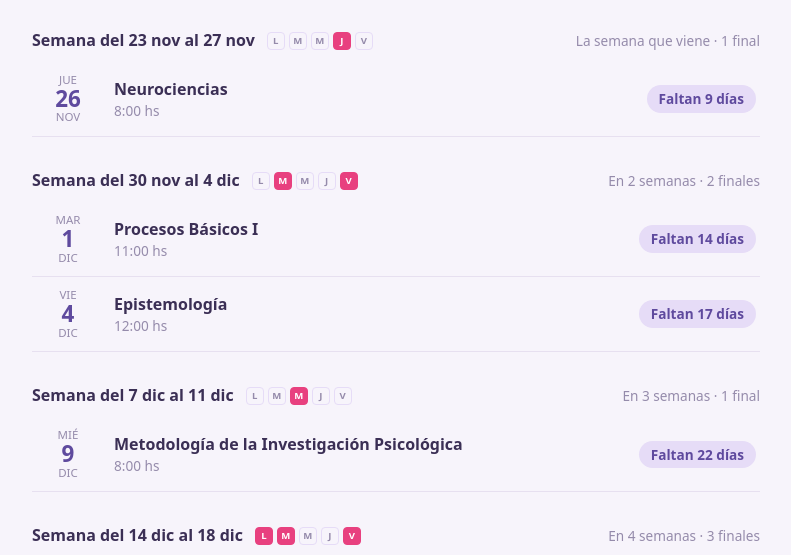
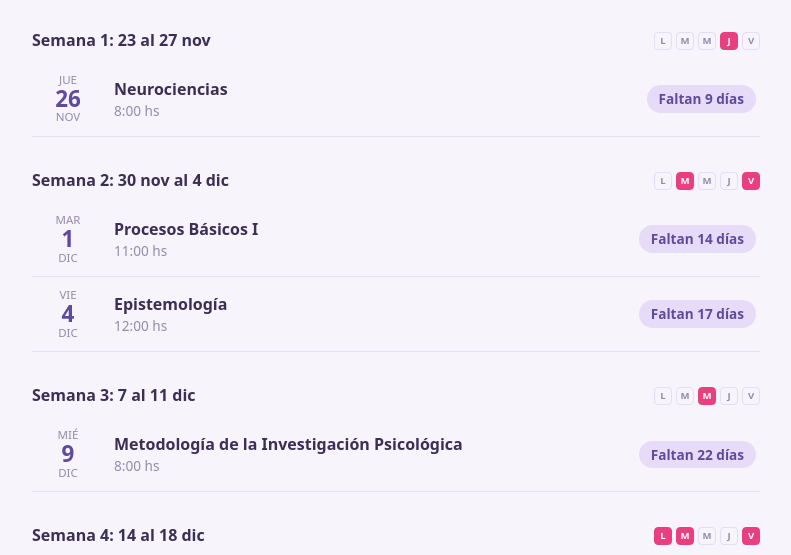
Before and after one commit to aveltri/cartelera-finales, a plain HTML site: page index.html in a window 1280 px wide. Shown: the part 221-776 px from the top of the page, without its empty margins (244-1035 px from the left). Drawn offline with Linux system fonts and the light colour scheme.

Commit message:
Semanas numeradas, cuadraditos a la derecha

```diff
--- a/index.html
+++ b/index.html
@@ -58,9 +58,8 @@
     flex-wrap: wrap;
     gap: 6px 12px;
   }
-  section.week h2 .tag { margin-left: auto; color: var(--muted); font-weight: 400; font-size: .85rem; }
 
-  .days { display: inline-flex; gap: 4px; }
+  .days { display: inline-flex; gap: 4px; margin-left: auto; }
   .days span {
     width: 18px; height: 18px;
     border-radius: 4px;
@@ -139,6 +138,8 @@ const DOW = ["dom", "lun", "mar", "mié", "jue", "vie", "sáb"];
 const MON = ["ene", "feb", "mar", "abr", "may", "jun", "jul", "ago", "sep", "oct", "nov", "dic"];
 const WEEKDAY_LETTERS = ["L", "M", "M", "J", "V"];
 const MS_DAY = 86400000;
+// Lunes de la "semana 1" del período de finales.
+const PERIOD_START = "2026-11-23";
 
 // Fecha de hoy en Argentina, como "días desde epoch".
 function todayAR() {
@@ -149,6 +150,14 @@ function dayNum(iso) { return Math.round(Date.parse(iso + "T00:00:00Z") / MS_DAY
 function fromDayNum(n) { return new Date(n * MS_DAY); }
 function mondayOf(n) { const dow = fromDayNum(n).getUTCDay(); return n - ((dow + 6) % 7); }
 function fmt(n) { const d = fromDayNum(n); return `${d.getUTCDate()} ${MON[d.getUTCMonth()]}`; }
+
+// "23 al 27 nov" o "30 nov al 4 dic"
+function rangeLabel(m) {
+  const a = fromDayNum(m), b = fromDayNum(m + 4);
+  return a.getUTCMonth() === b.getUTCMonth()
+    ? `${a.getUTCDate()} al ${fmt(m + 4)}`
+    : `${fmt(m)} al ${fmt(m + 4)}`;
+}
 
 function leftLabel(diff) {
   if (diff === 0) return { text: "¡Hoy!", cls: "today" };
@@ -190,17 +199,16 @@ function render() {
 
   const container = document.getElementById("weeks");
   container.innerHTML = "";
-  const thisMonday = mondayOf(today);
+  const firstMonday = mondayOf(dayNum(PERIOD_START));
   for (const [m, list] of weeks) {
-    const wDiff = Math.round((m - thisMonday) / 7);
-    const tag = wDiff === 0 ? "Esta semana" : wDiff === 1 ? "La semana que viene" : `En ${wDiff} semanas`;
+    const weekNo = Math.round((m - firstMonday) / 7) + 1;
     const examDays = new Set(list.map(e => e.day - m));
     const squares = WEEKDAY_LETTERS
       .map((letter, i) => `<span class="${examDays.has(i) ? "on" : ""}" title="${DOW[(i + 1) % 7]} ${fmt(m + i)}">${letter}</span>`)
       .join("");
     const sec = document.createElement("section");
     sec.className = "week";
-    sec.innerHTML = `<h2>Semana del ${fmt(m)} al ${fmt(m + 4)} <span class="days">${squares}</span><span class="tag">${tag} · ${list.length} ${list.length === 1 ? "final" : "finales"}</span></h2><ul></ul>`;
+    sec.innerHTML = `<h2>Semana ${weekNo}: ${rangeLabel(m)} <span class="days">${squares}</span></h2><ul></ul>`;
     const ul = sec.querySelector("ul");
     for (const e of list) {
       const d = fromDayNum(e.day);
```
